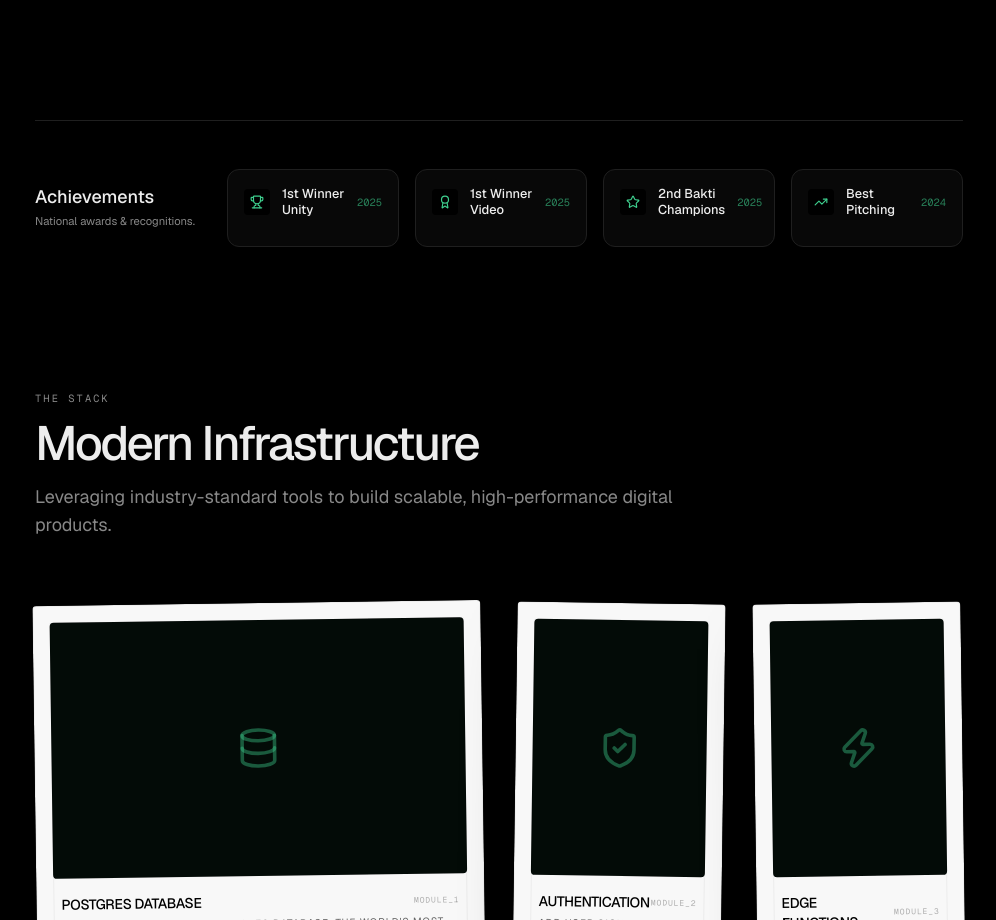
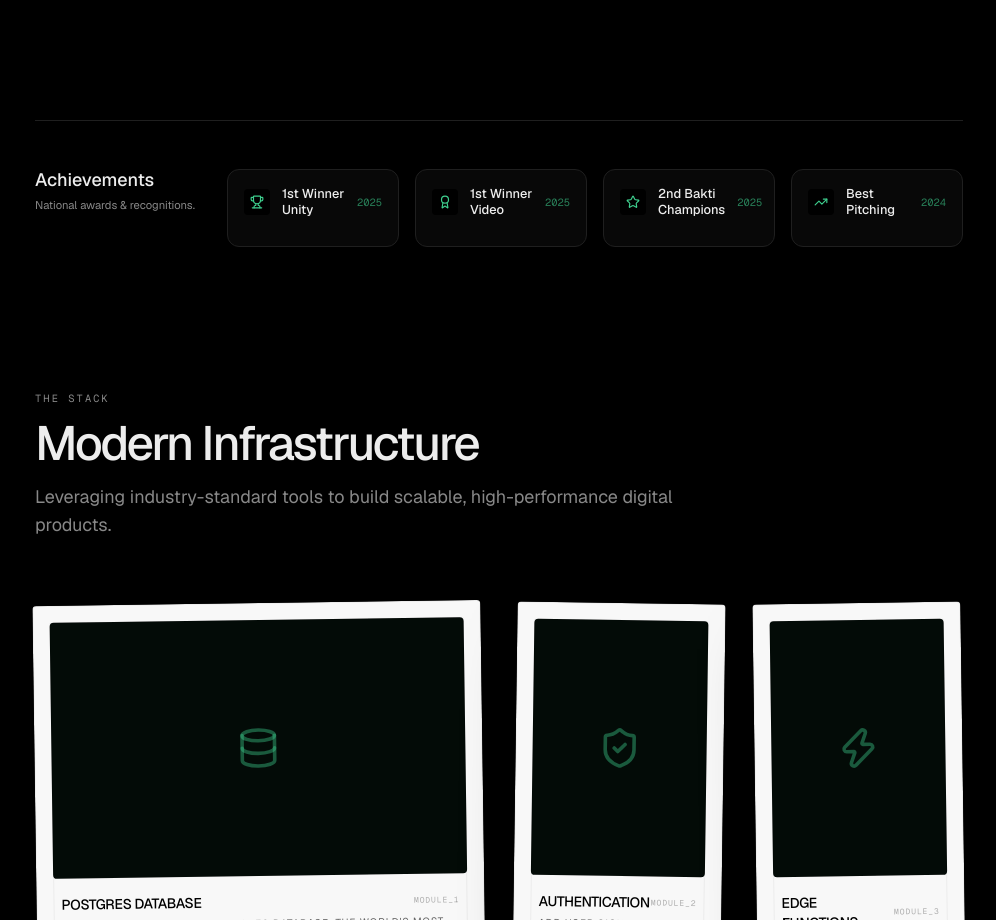
Before and after one commit to Adrianbahri/adrian-portfolio, a Next.js app: page / in a window 1280 px wide. Shown: the part 3960-4880 px from the top of the page, without its empty margins (141-1137 px from the left). Built offline with nearby package versions, Linux system fonts and the light colour scheme.

Commit message:
fix: keep achievements header static by changing flex alignment

```diff
--- a/src/components/Achievements.tsx
+++ b/src/components/Achievements.tsx
@@ -9,7 +9,7 @@ export default function Achievements() {
   return (
     <section id="achievements" className="section-anchor py-8 sm:py-12 bg-transparent">
       <div className="section-container">
-        <div className="flex flex-col md:flex-row md:items-center justify-between gap-8 border-t border-border/20 pt-12">
+        <div className="flex flex-col md:flex-row md:items-start justify-between gap-8 border-t border-border/20 pt-12">
           <div className="max-w-[180px] space-y-1">
             <h2 className="font-heading text-lg font-medium text-on-dark leading-tight">Achievements</h2>
             <p className="text-[0.7rem] text-body-muted leading-relaxed">
```
